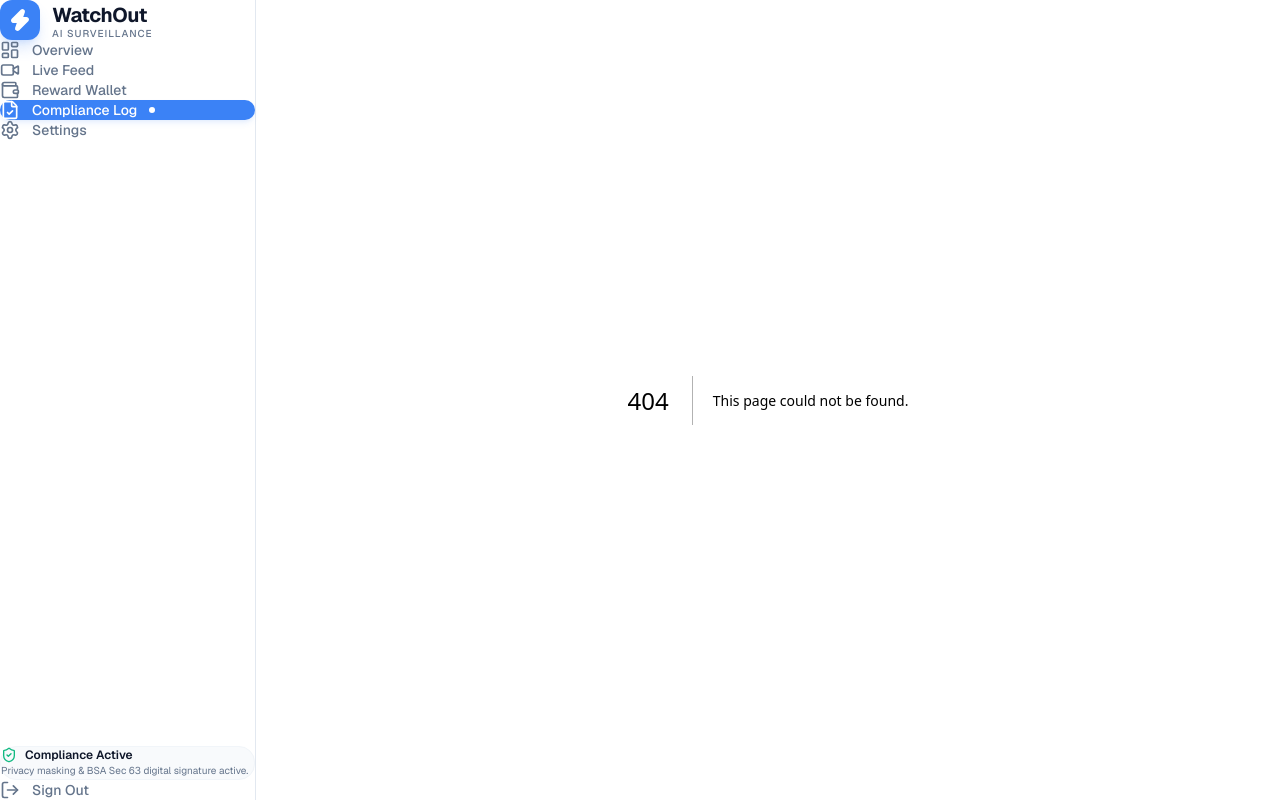
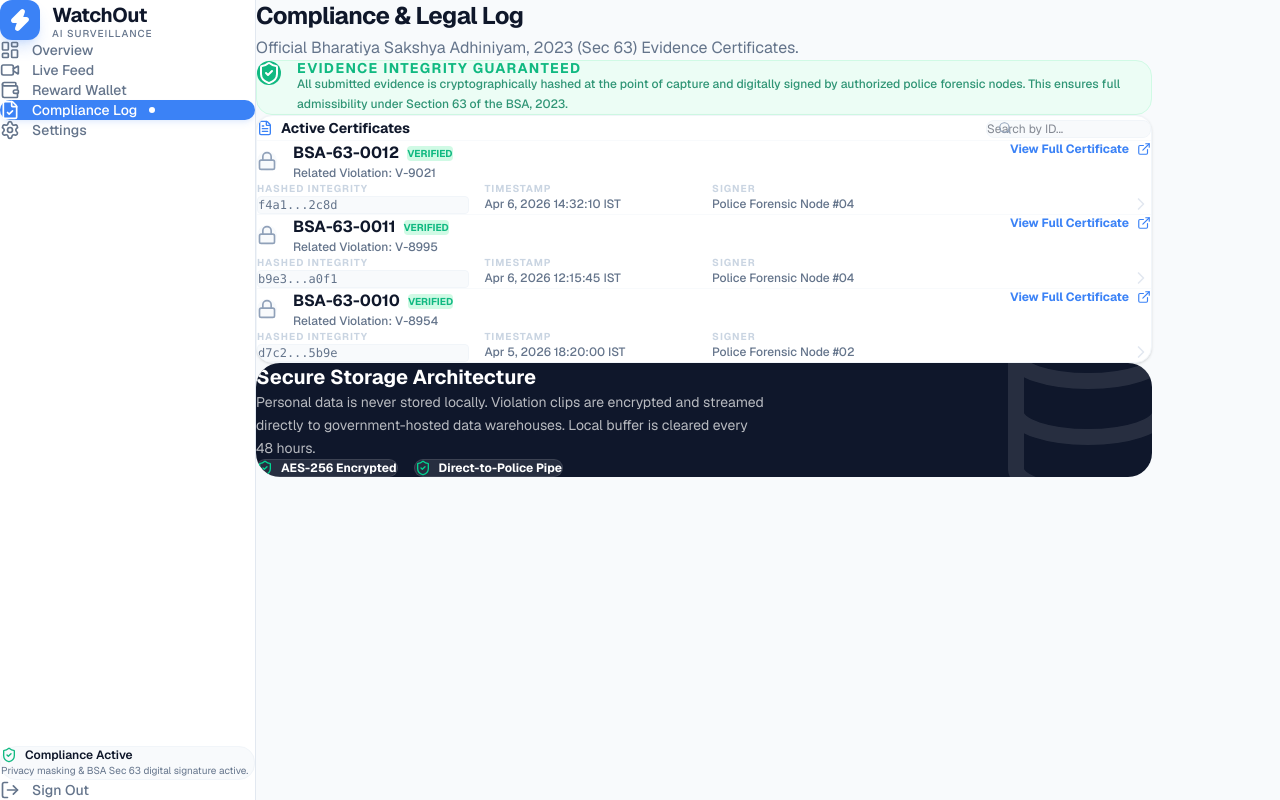
Before and after one commit to sathwikshetty0/watchout_app, a Next.js app: page /compliance in a window 1280 px wide. Before the commit this address had no page. Built offline with nearby package versions, Linux system fonts and the light colour scheme.

Commit message:
Implement Compliance Log showing BSA Section 63 certificates

```diff
--- /dev/null
+++ b/src/app/compliance/page.tsx
@@ -0,0 +1,9 @@
+import { ComplianceLog } from "@/components/ComplianceLog";
+
+export default function CompliancePage() {
+  return (
+    <div className="animate-in fade-in slide-in-from-bottom-4 duration-500">
+      <ComplianceLog />
+    </div>
+  );
+}
--- /dev/null
+++ b/src/components/ComplianceLog.tsx
@@ -0,0 +1,143 @@
+"use client";
+
+import React from "react";
+import {
+  FileCheck,
+  ShieldCheck,
+  Lock,
+  Search,
+  Database,
+  ExternalLink,
+  ChevronRight,
+  FileText
+} from "lucide-react";
+import { motion } from "framer-motion";
+
+const certificates = [
+  {
+    id: "BSA-63-0012",
+    violationId: "V-9021",
+    type: "Digital Evidence Certificate",
+    timestamp: "Apr 6, 2026 14:32:10 IST",
+    hash: "f4a1...2c8d",
+    status : "Verified",
+    signer: "Police Forensic Node #04"
+  },
+  {
+    id: "BSA-63-0011",
+    violationId: "V-8995",
+    type: "Digital Evidence Certificate",
+    timestamp: "Apr 6, 2026 12:15:45 IST",
+    hash: "b9e3...a0f1",
+    status : "Verified",
+    signer: "Police Forensic Node #04"
+  },
+  {
+    id: "BSA-63-0010",
+    violationId: "V-8954",
+    type: "Digital Evidence Certificate",
+    timestamp: "Apr 5, 2026 18:20:00 IST",
+    hash: "d7c2...5b9e",
+    status : "Verified",
+    signer: "Police Forensic Node #02"
+  }
+];
+
+export const ComplianceLog = () => {
+  return (
+    <div className="max-w-4xl mx-auto space-y-8">
+      <header className="flex flex-col gap-1">
+        <h2 className="text-2xl font-bold tracking-tight text-foreground">Compliance & Legal Log</h2>
+        <p className="text-secondary">Official Bharatiya Sakshya Adhiniyam, 2023 (Sec 63) Evidence Certificates.</p>
+      </header>
+
+      <div className="p-6 rounded-2xl bg-emerald-50 border border-emerald-100 flex items-start gap-4">
+        <div className="p-2 rounded-xl bg-success text-white">
+          <ShieldCheck className="w-6 h-6" />
+        </div>
+        <div>
+          <h4 className="text-sm font-bold text-success uppercase tracking-widest leading-none mb-2">Evidence Integrity Guaranteed</h4>
+          <p className="text-xs text-emerald-700/80 leading-relaxed font-medium">
+            All submitted evidence is cryptographically hashed at the point of capture and digitally signed by authorized police forensic nodes. This ensures full admissibility under Section 63 of the BSA, 2023.
+          </p>
+        </div>
+      </div>
+
+      <div className="bg-white rounded-2xl border border-slate-100 shadow-sm overflow-hidden">
+        <div className="p-4 border-b border-slate-50 flex items-center justify-between">
+          <div className="flex items-center gap-2 font-bold text-sm text-foreground">
+            <FileText className="w-4 h-4 text-primary" /> Active Certificates
+          </div>
+          <div className="relative">
+            <Search className="absolute left-3 top-1/2 -translate-y-1/2 w-3.5 h-3.5 text-slate-400" />
+            <input
+              type="text"
+              placeholder="Search by ID..."
+              className="pl-9 pr-4 py-1.5 bg-slate-50 border border-slate-100 rounded-lg text-xs focus:outline-none focus:ring-2 focus:ring-primary/20"
+            />
+          </div>
+        </div>
+
+        <div className="divide-y divide-slate-50">
+          {certificates.map((cert) => (
+            <div key={cert.id} className="p-5 hover:bg-slate-50 transition-colors group">
+              <div className="flex items-start justify-between mb-4">
+                <div className="flex items-center gap-4">
+                  <div className="p-3 rounded-xl bg-slate-50 text-slate-400 group-hover:text-primary transition-colors">
+                    <Lock className="w-5 h-5" />
+                  </div>
+                  <div>
+                    <h5 className="font-bold text-foreground flex items-center gap-2">
+                      {cert.id}
+                      <span className="px-2 py-0.5 rounded bg-emerald-100 text-success text-[10px] font-bold">VERIFIED</span>
+                    </h5>
+                    <p className="text-xs text-secondary font-medium">Related Violation: {cert.violationId}</p>
+                  </div>
+                </div>
+                <button className="flex items-center gap-2 text-xs font-bold text-primary hover:bg-primary/5 px-3 py-1.5 rounded-lg transition-all">
+                  View Full Certificate <ExternalLink className="w-3.5 h-3.5" />
+                </button>
+              </div>
+
+              <div className="grid grid-cols-2 md:grid-cols-4 gap-4 px-1">
+                <div>
+                  <p className="text-[10px] font-bold text-slate-300 uppercase tracking-widest mb-1">Hashed Integrity</p>
+                  <p className="text-xs font-mono text-secondary bg-slate-50 p-1 rounded border border-slate-100">{cert.hash}</p>
+                </div>
+                <div>
+                  <p className="text-[10px] font-bold text-slate-300 uppercase tracking-widest mb-1">Timestamp</p>
+                  <p className="text-xs text-secondary font-medium">{cert.timestamp}</p>
+                </div>
+                <div>
+                  <p className="text-[10px] font-bold text-slate-300 uppercase tracking-widest mb-1">Signer</p>
+                  <p className="text-xs text-secondary font-medium">{cert.signer}</p>
+                </div>
+                <div className="text-right flex items-end justify-end">
+                  <ChevronRight className="w-5 h-5 text-slate-200 group-hover:text-primary transition-all" />
+                </div>
+              </div>
+            </div>
+          ))}
+        </div>
+      </div>
+
+      <div className="p-8 rounded-3xl bg-slate-900 text-white relative overflow-hidden">
+        <Database className="absolute -right-8 -bottom-8 w-48 h-48 opacity-10" />
+        <div className="relative z-10">
+          <h3 className="text-xl font-bold mb-4">Secure Storage Architecture</h3>
+          <p className="text-sm opacity-70 mb-6 max-w-lg leading-relaxed">
+            Personal data is never stored locally. Violation clips are encrypted and streamed directly to government-hosted data warehouses. Local buffer is cleared every 48 hours.
+          </p>
+          <div className="flex gap-4">
+            <div className="flex items-center gap-2 px-4 py-2 bg-white/10 rounded-xl text-xs font-bold border border-white/10">
+              <ShieldCheck className="w-4 h-4 text-emerald-400" /> AES-256 Encrypted
+            </div>
+            <div className="flex items-center gap-2 px-4 py-2 bg-white/10 rounded-xl text-xs font-bold border border-white/10">
+              <ShieldCheck className="w-4 h-4 text-emerald-400" /> Direct-to-Police Pipe
+            </div>
+          </div>
+        </div>
+      </div>
+    </div>
+  );
+};
```
